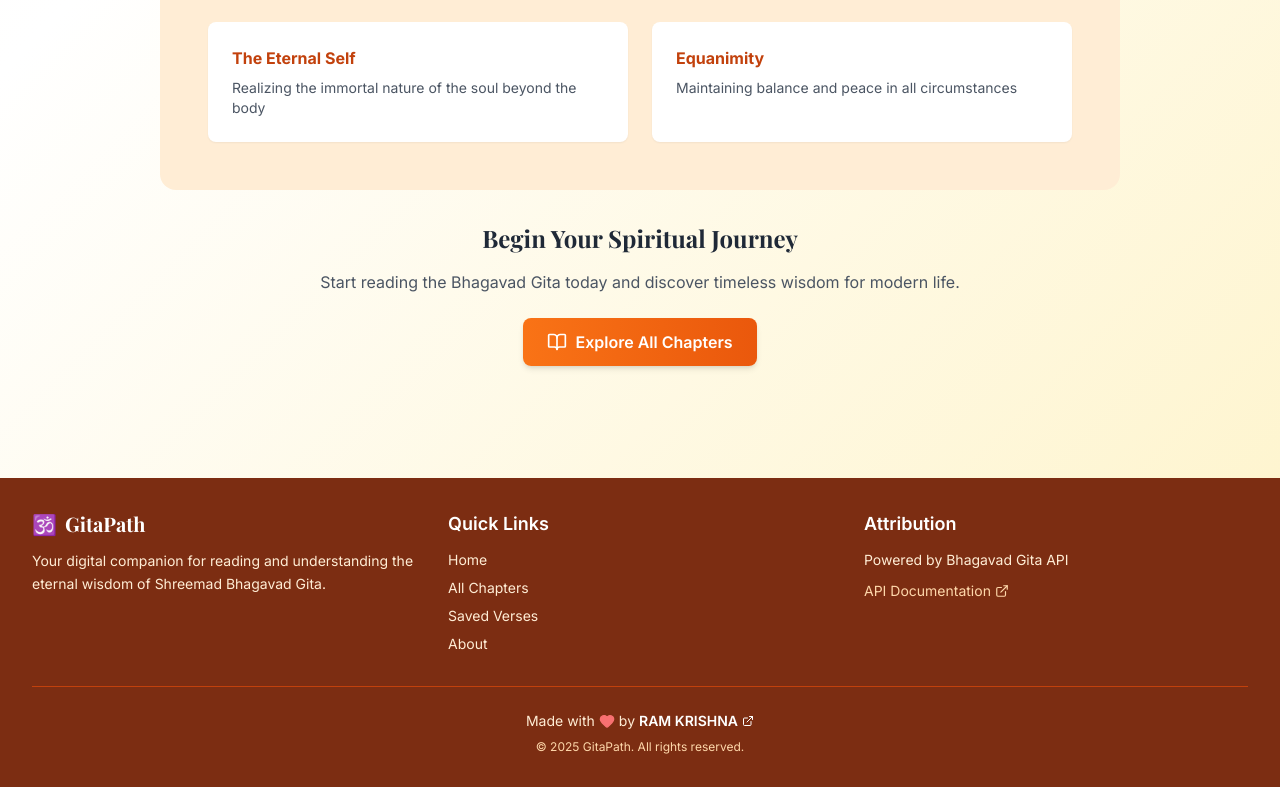
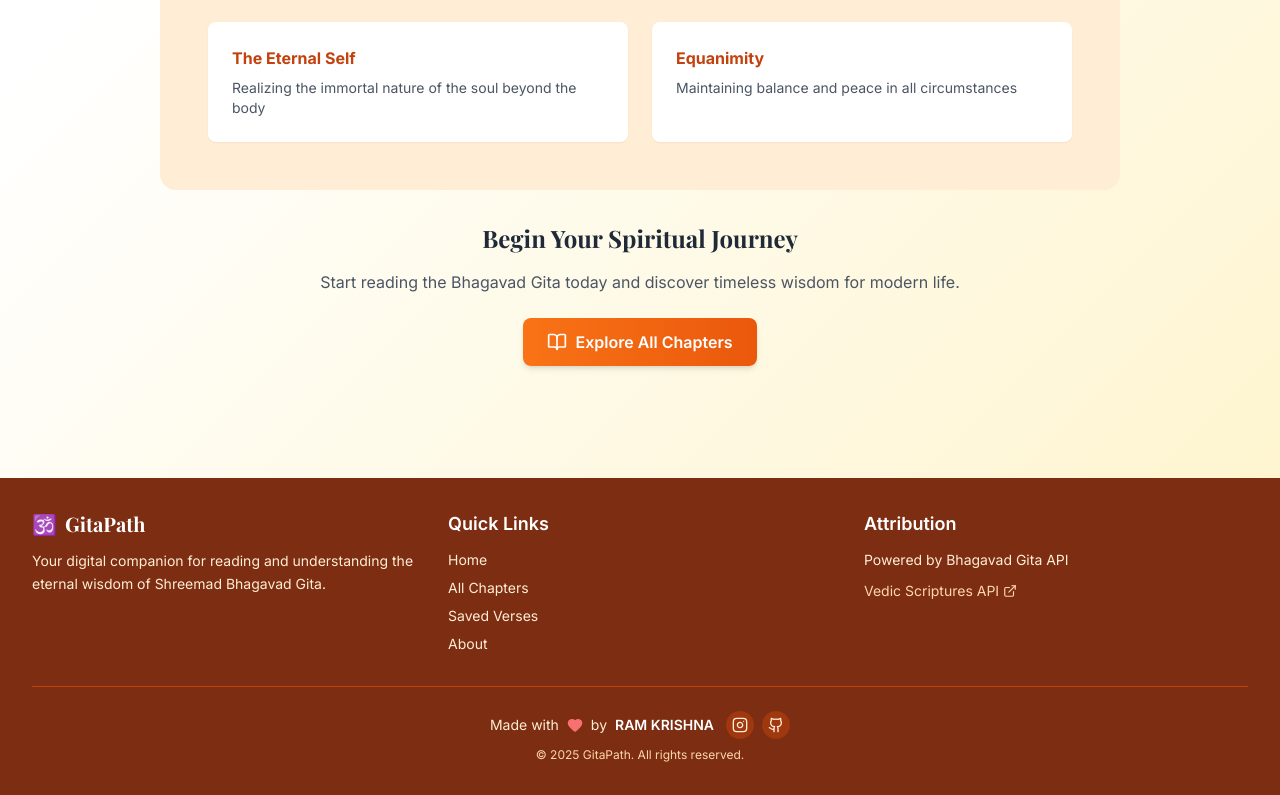
Before and after one commit to ramkrishnajha5/GitaPath, a React (Vite) app: page /about in a window 1280 px wide. Shown: the part 1922-2717 px from the top of the page. Built offline with nearby package versions, Linux system fonts and the light colour scheme.

Commit message:
update: the new attribution link and github link

```diff
--- a/src/components/Footer.tsx
+++ b/src/components/Footer.tsx
@@ -1,4 +1,4 @@
-import { Heart, ExternalLink } from 'lucide-react';
+import { Heart, ExternalLink, Instagram, Github } from 'lucide-react';
 import { Link } from 'react-router-dom';
 
 const Footer = () => {
@@ -42,27 +42,38 @@ const Footer = () => {
               Powered by Bhagavad Gita API
             </p>
             <a
-              href="https://rapidapi.com/bhagavad-gita-bhagavad-gita-default/api/bhagavad-gita3"
+              href="https://vedicscriptures.github.io"
               target="_blank"
               rel="noopener noreferrer"
               className="text-saffron-200 hover:text-white transition-colors text-sm inline-flex items-center"
             >
-              API Documentation <ExternalLink size={14} className="ml-1" />
+              Vedic Scriptures API <ExternalLink size={14} className="ml-1" />
             </a>
           </div>
         </div>
 
         {/* Bottom Bar */}
         <div className="border-t border-saffron-700 mt-8 pt-6 text-center">
-          <p className="text-saffron-100 text-sm flex items-center justify-center">
-            Made with <Heart size={16} className="mx-1 text-red-400 fill-red-400" /> by{' '}
+          <p className="text-saffron-100 text-sm flex items-center justify-center flex-wrap gap-1">
+            Made with <Heart size={16} className="mx-1 text-red-400 fill-red-400" /> by
+            <span className="font-semibold text-white ml-1">RAM KRISHNA</span>
             <a
               href="https://www.instagram.com/ramkrishnajha5"
               target="_blank"
               rel="noopener noreferrer"
-              className="ml-1 font-semibold text-white hover:text-saffron-200 transition-colors inline-flex items-center"
+              className="ml-2 p-1.5 rounded-full bg-saffron-700/50 hover:bg-saffron-600 transition-colors"
+              title="Instagram"
             >
-              RAM KRISHNA <ExternalLink size={12} className="ml-1" />
+              <Instagram size={16} />
+            </a>
+            <a
+              href="https://github.com/ramkrishnajha5"
+              target="_blank"
+              rel="noopener noreferrer"
+              className="ml-1 p-1.5 rounded-full bg-saffron-700/50 hover:bg-saffron-600 transition-colors"
+              title="GitHub"
+            >
+              <Github size={16} />
             </a>
           </p>
           <p className="text-saffron-200 text-xs mt-2">
```
